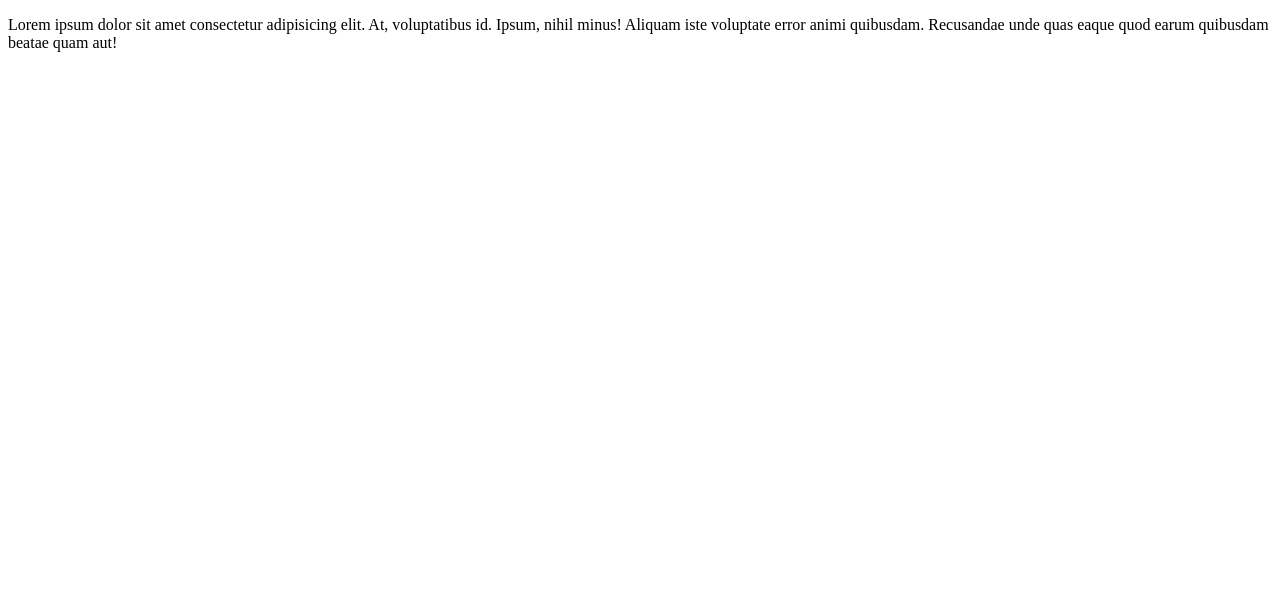
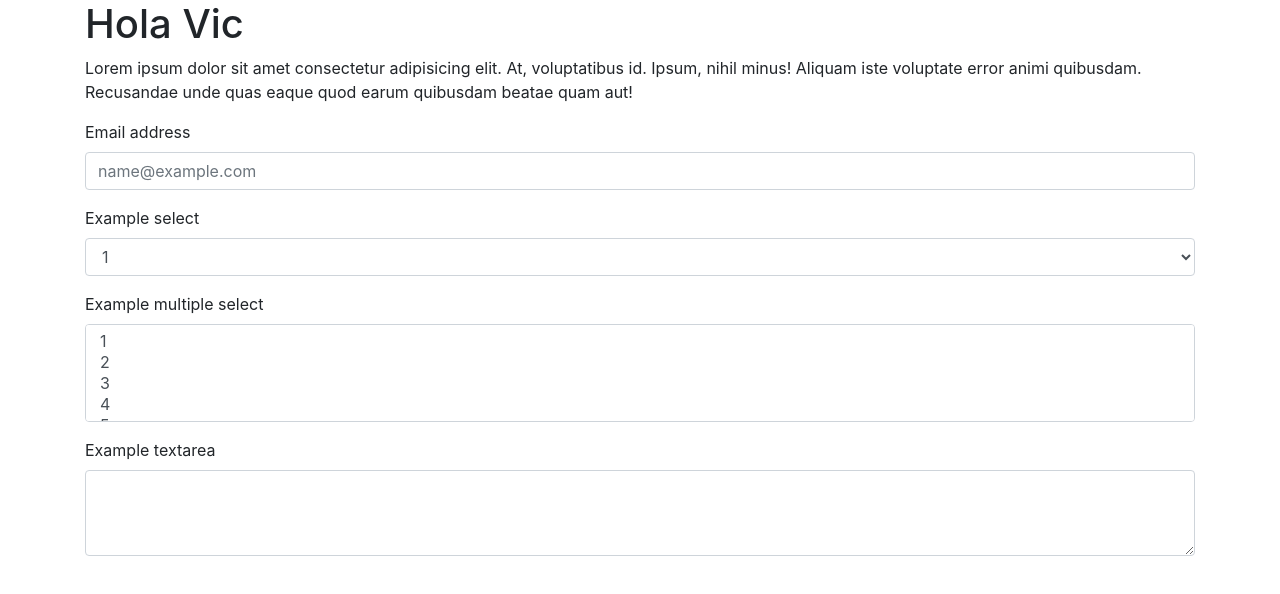
Before and after one commit to bich0003/bich0003.github.io, a plain HTML site: page index.html in a window 1280 px wide. Drawn offline with nearby package versions, Linux system fonts and the light colour scheme.

Commit message:
Agregue CDN de Bootstrap. Agregue "form". Saludos

```diff
--- a/index.html
+++ b/index.html
@@ -1,11 +1,49 @@
 <!DOCTYPE html>
 <html lang="en">
+
 <head>
     <meta charset="UTF-8">
     <meta name="viewport" content="width=device-width, initial-scale=1.0">
+    <link rel="stylesheet" href="https://stackpath.bootstrapcdn.com/bootstrap/4.5.0/css/bootstrap.min.css" integrity="sha384-9aIt2nRpC12Uk9gS9baDl411NQApFmC26EwAOH8WgZl5MYYxFfc+NcPb1dKGj7Sk" crossorigin="anonymous">
     <title>Document</title>
 </head>
+
 <body>
-    <p>Lorem ipsum dolor sit amet consectetur adipisicing elit. At, voluptatibus id. Ipsum, nihil minus! Aliquam iste voluptate error animi quibusdam. Recusandae unde quas eaque quod earum quibusdam beatae quam aut!</p>
+    <div class="container">
+        <h1>Hola Vic</h1>
+        <p>Lorem ipsum dolor sit amet consectetur adipisicing elit. At, voluptatibus id. Ipsum, nihil minus! Aliquam iste voluptate error animi quibusdam. Recusandae unde quas eaque quod earum quibusdam beatae quam aut!</p>
+
+        <form>
+            <div class="form-group">
+                <label for="exampleFormControlInput1">Email address</label>
+                <input type="email" class="form-control" id="exampleFormControlInput1" placeholder="name@example.com">
+            </div>
+            <div class="form-group">
+                <label for="exampleFormControlSelect1">Example select</label>
+                <select class="form-control" id="exampleFormControlSelect1">
+            <option>1</option>
+            <option>2</option>
+            <option>3</option>
+            <option>4</option>
+            <option>5</option>
+          </select>
+            </div>
+            <div class="form-group">
+                <label for="exampleFormControlSelect2">Example multiple select</label>
+                <select multiple class="form-control" id="exampleFormControlSelect2">
+            <option>1</option>
+            <option>2</option>
+            <option>3</option>
+            <option>4</option>
+            <option>5</option>
+          </select>
+            </div>
+            <div class="form-group">
+                <label for="exampleFormControlTextarea1">Example textarea</label>
+                <textarea class="form-control" id="exampleFormControlTextarea1" rows="3"></textarea>
+            </div>
+        </form>
+    </div>
 </body>
+
 </html>
```
